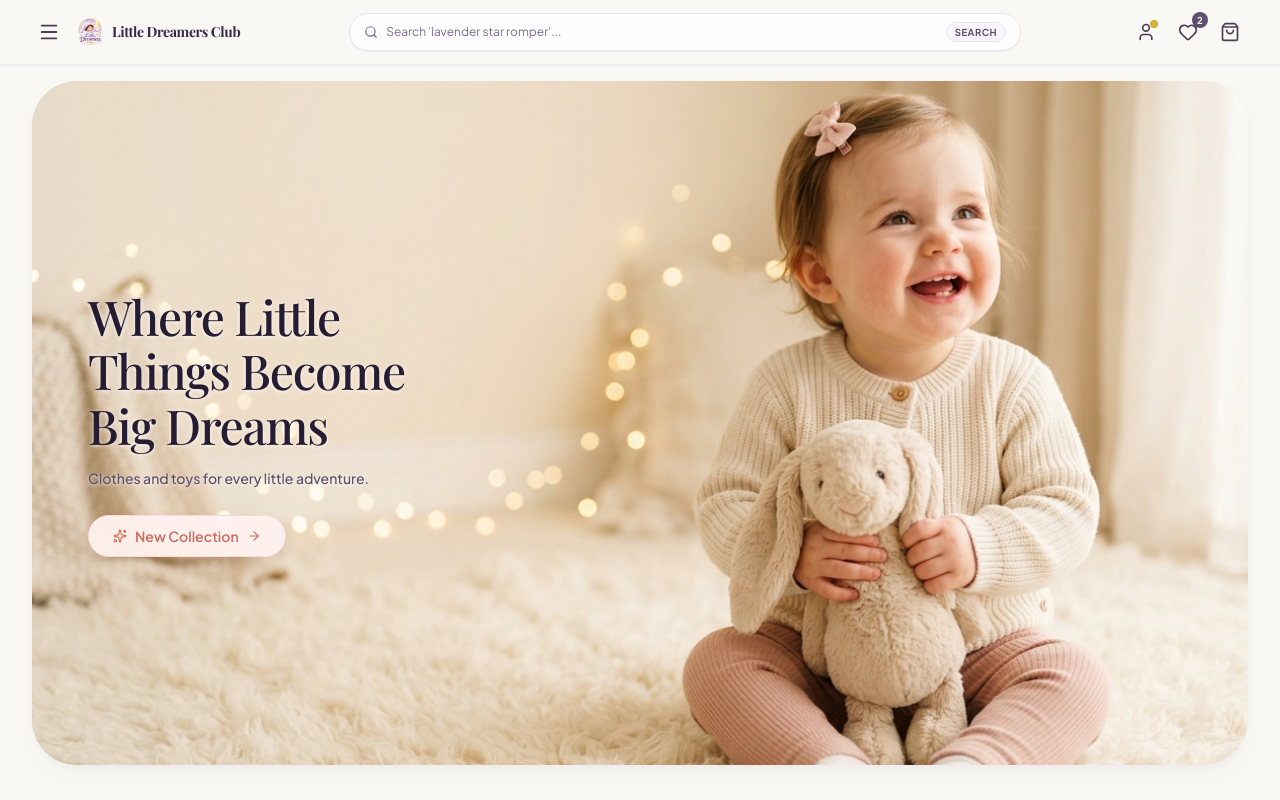
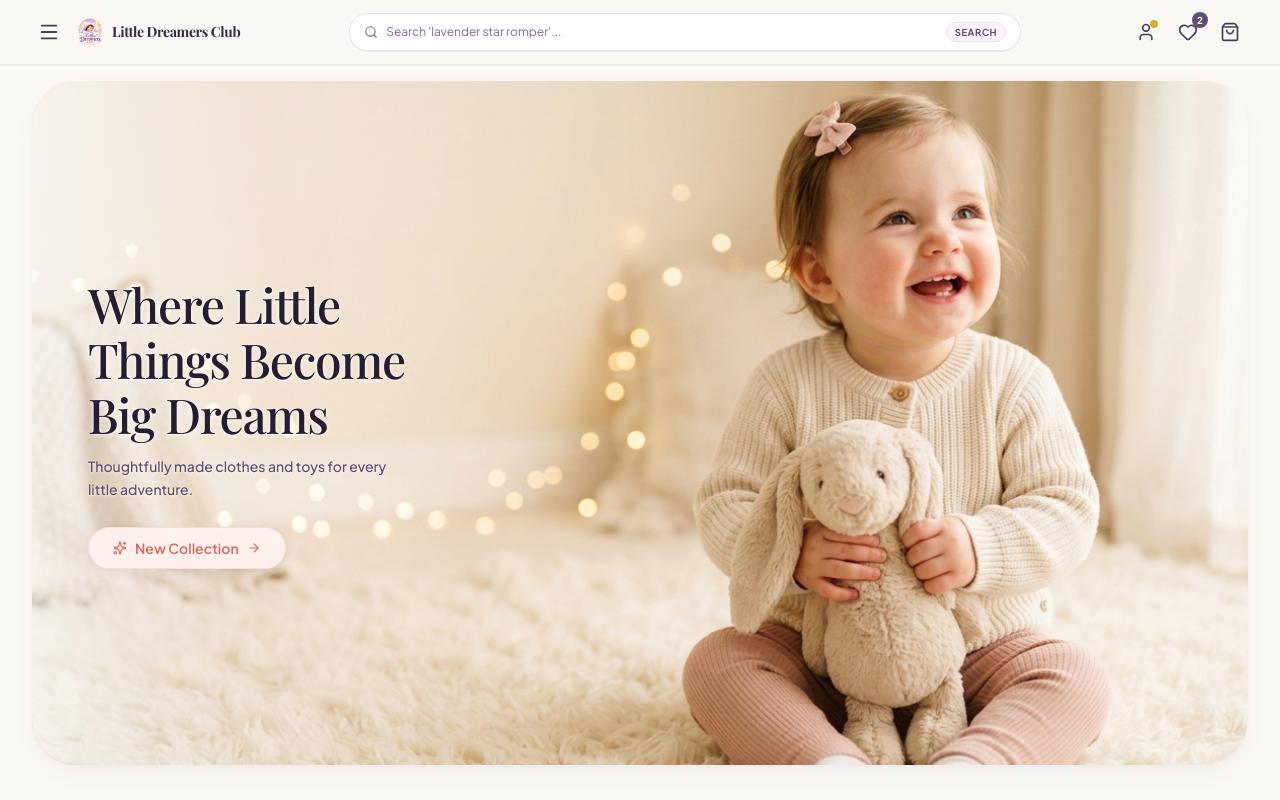
Before and after one commit to NIKITNEUPANE/little-dreamers-club, a Next.js app: page / in a window 1280 px wide. Shown: the top 800 px of the page. Built offline with nearby package versions, Linux system fonts and the light colour scheme; no server answers; the database is empty; a web font is replaced by a local one.

Commit message:
feat: subtle warm white text gradient backing and updated subheadline to match reference

```diff
--- a/components/home/HeroSection.tsx
+++ b/components/home/HeroSection.tsx
@@ -51,8 +51,8 @@ export const HeroSection: React.FC<HeroSectionProps> = ({ content }) => {
     headline: content?.headline || 'Where Little\nThings Become\nBig Dreams',
     subheadline:
       content?.subheadline ||
-      'Clothes and toys for every little adventure.',
-    primary_cta_text: content?.primary_cta_text || 'Shop New Arrivals',
+      'Thoughtfully made clothes and toys for every little adventure.',
+    primary_cta_text: content?.primary_cta_text || 'New Collection',
     primary_cta_link: content?.primary_cta_link || '/shop?sort=newest',
     image_url: content?.image_url || '/images/hero-lifestyle.jpg',
   };
@@ -73,8 +73,8 @@ export const HeroSection: React.FC<HeroSectionProps> = ({ content }) => {
               sizes="100vw"
               className="object-cover object-[94%_center] sm:object-[center_center]"
             />
-            {/* Ultra-subtle minimal 1-2% gradient feather strictly behind text */}
-            <div className="absolute inset-0 bg-gradient-to-r from-white/25 via-white/5 to-transparent w-[38%] pointer-events-none" />
+            {/* Soft, delicate white gradient wash strictly behind text area without touching baby */}
+            <div className="absolute inset-0 bg-gradient-to-r from-white/75 via-white/25 to-transparent w-[44%] sm:w-[38%] pointer-events-none" />
           </div>
 
           {/* Left Content Column (Strictly constrained so text never touches baby) */}
@@ -88,7 +88,7 @@ export const HeroSection: React.FC<HeroSectionProps> = ({ content }) => {
               ))}
             </h1>
 
-            {/* Subheadline with subtle drop shadow */}
+            {/* Subheadline with subtle drop shadow matching reference */}
             <p className="text-[0.72rem] sm:text-sm text-[#5B4C68] leading-relaxed font-medium max-w-[185px] sm:max-w-xs drop-shadow-[0_1px_1.5px_rgba(255,255,255,0.9)]">
               {data.subheadline}
             </p>
--- a/lib/db/seed-data.ts
+++ b/lib/db/seed-data.ts
@@ -603,8 +603,8 @@ export const INITIAL_STORE_CONTENT: StoreContent = {
   hero_section: {
     badge: 'New Collection',
     headline: 'Where Little\nThings Become\nBig Dreams',
-    subheadline: 'Clothes and toys for every little adventure.',
-    primary_cta_text: 'Shop New Arrivals',
+    subheadline: 'Thoughtfully made clothes and toys for every little adventure.',
+    primary_cta_text: 'New Collection',
     primary_cta_link: '/shop?sort=newest',
     secondary_cta_text: 'Explore Collection',
     secondary_cta_link: '/shop',
```
